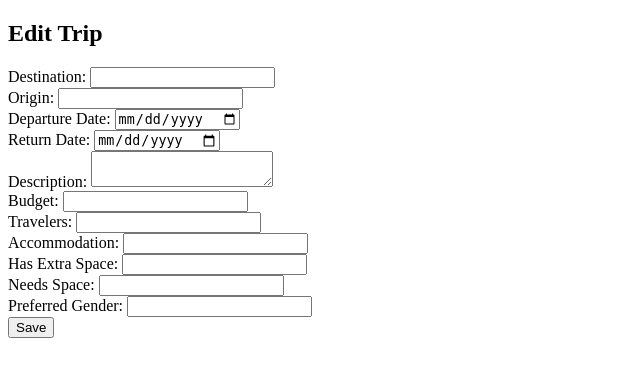
After one commit to Kabi12Blessing/MyTravelPal., a PHP site: page /MyTravelPal/action/edit_trip.php in a window 1280 px wide. The commit adds this page. Shown: the top 377 px of the page, without its empty margins (0-640 px from the left). Run offline with PHP 8.4, Linux system fonts and the light colour scheme; data that the repository does not hold is empty.

Commit message:
modified files

```diff
--- /dev/null
+++ b/action/edit_trip.php
@@ -0,0 +1,73 @@
+<?php
+require '../settings/connection.php'; // Include your database configuration here
+
+if ($_SERVER["REQUEST_METHOD"] == "GET" && isset($_GET['trip_id'])) {
+    $trip_id = $_GET['trip_id'];
+    // Fetch trip details from the database
+    $stmt = $conn->prepare("SELECT * FROM trips WHERE id = :id");
+    $stmt->bindParam(':id', $trip_id, PDO::PARAM_INT);
+    $stmt->execute();
+    $trip = $stmt->fetch();
+}
+
+if ($_SERVER["REQUEST_METHOD"] == "POST" && isset($_POST['trip_id'])) {
+    $trip_id = $_POST['trip_id'];
+    $destination = $_POST['destination'];
+    $origin = $_POST['origin'];
+    $departure_date = $_POST['departure_date'];
+    $return_date = $_POST['return_date'];
+    $description = $_POST['description'];
+    $budget = $_POST['budget'];
+    $travelers = $_POST['travelers'];
+    $accommodation = $_POST['accommodation'];
+    $has_extra_space = $_POST['has_extra_space'];
+    $needs_space = $_POST['needs_space'];
+    $preferred_gender = $_POST['preferred_gender'];
+
+    // Update trip details in the database
+    $stmt = $conn->prepare("UPDATE trips SET destination=:destination, origin=:origin, departure_date=:departure_date, return_date=:return_date, description=:description, budget=:budget, travelers=:travelers, accommodation=:accommodation, has_extra_space=:has_extra_space, needs_space=:needs_space, preferred_gender=:preferred_gender WHERE id=:id");
+    $stmt->bindParam(':destination', $destination);
+    $stmt->bindParam(':origin', $origin);
+    $stmt->bindParam(':departure_date', $departure_date);
+    $stmt->bindParam(':return_date', $return_date);
+    $stmt->bindParam(':description', $description);
+    $stmt->bindParam(':budget', $budget);
+    $stmt->bindParam(':travelers', $travelers);
+    $stmt->bindParam(':accommodation', $accommodation);
+    $stmt->bindParam(':has_extra_space', $has_extra_space);
+    $stmt->bindParam(':needs_space', $needs_space);
+    $stmt->bindParam(':preferred_gender', $preferred_gender);
+    $stmt->bindParam(':id', $trip_id, PDO::PARAM_INT);
+    $stmt->execute();
+
+    header("Location: ../view/pages/upcoming_trips.php");
+    exit();
+}
+?>
+
+<!DOCTYPE html>
+<html lang="en">
+<head>
+    <meta charset="UTF-8">
+    <meta name="viewport" content="width=device-width, initial-scale=1.0">
+    <title>Edit Trip</title>
+</head>
+<body>
+    <h2>Edit Trip</h2>
+    <form action="edit_trip.php" method="post">
+        <input type="hidden" name="trip_id" value="<?= htmlspecialchars($trip['id']) ?>">
+        <label>Destination: <input type="text" name="destination" value="<?= htmlspecialchars($trip['destination']) ?>" required></label><br>
+        <label>Origin: <input type="text" name="origin" value="<?= htmlspecialchars($trip['origin']) ?>" required></label><br>
+        <label>Departure Date: <input type="date" name="departure_date" value="<?= htmlspecialchars($trip['departure_date']) ?>" required></label><br>
+        <label>Return Date: <input type="date" name="return_date" value="<?= htmlspecialchars($trip['return_date']) ?>" required></label><br>
+        <label>Description: <textarea name="description" required><?= htmlspecialchars($trip['description']) ?></textarea></label><br>
+        <label>Budget: <input type="number" name="budget" value="<?= htmlspecialchars($trip['budget']) ?>" required></label><br>
+        <label>Travelers: <input type="number" name="travelers" value="<?= htmlspecialchars($trip['travelers']) ?>" required></label><br>
+        <label>Accommodation: <input type="text" name="accommodation" value="<?= htmlspecialchars($trip['accommodation']) ?>" required></label><br>
+        <label>Has Extra Space: <input type="text" name="has_extra_space" value="<?= htmlspecialchars($trip['has_extra_space']) ?>" required></label><br>
+        <label>Needs Space: <input type="text" name="needs_space" value="<?= htmlspecialchars($trip['needs_space']) ?>" required></label><br>
+        <label>Preferred Gender: <input type="text" name="preferred_gender" value="<?= htmlspecialchars($trip['preferred_gender']) ?>" required></label><br>
+        <button type="submit">Save</button>
+    </form>
+</body>
+</html>
--- a/index.php
+++ b/index.php
@@ -493,7 +493,7 @@
             <h2>TravelPal Login</h2>
         </div>
         <div class="modal-body">
-            <form action="/Travel_Pal/action/login_user_action.php" method="POST">
+            <form action="/MyTravelPal/action/login_user_action.php" method="POST">
                 <input type="email" name="email" placeholder="Email" required>
                 <input type="password" name="password" placeholder="Password" required>
                 <button type="submit">LOGIN</button>
@@ -525,7 +525,7 @@
                 <h2>TravelPal Register</h2>
             </div>
             <div class="modal-body">
-                <form action="/Travel_Pal/action/register_user_action.php" method="POST">
+                <form action="/MyTravelPal/action/register_user_action.php" method="POST">
                     <input type="text" name="username" placeholder="Username" required>
                     <input type="email" name="email" placeholder="Email" required>
                     <input type="password" name="password" placeholder="Password" required>
--- a/settings/core.php
+++ b/settings/core.php
@@ -6,7 +6,7 @@ session_start();
 require 'connection.php';
 
 // Define some global constants
-define('BASE_URL', 'http://localhost/TRAVELPAL/');
+define('BASE_URL', 'http://localhost/MyTravelPal/');
 
 // Function to sanitize user input
 function sanitize($data) {
--- a/view/pages/HomePage.php
+++ b/view/pages/HomePage.php
@@ -346,7 +346,7 @@ session_start();
                 <div class="username" onclick="toggleDropdown()">Welcome, <?php echo htmlspecialchars($_SESSION['username']); ?></div>
                 <div class="dropdown">
                     <a href="dashboard.php">Dashboard</a>
-                    <a href="/Travel_Pal/action/logout.php">Log Out</a>
+                    <a href="/MyTravelPal/action/logout.php">Log Out</a>
                 </div>
             </div>
         <?php else: ?>
```
Also changed, not shown: action/delete_trip.php (added, +14 -0 lines), action/login_user_action.php (+10 -9 lines), action/register_user_action.php (+22 -27 lines), login/login_view.php (+31 -8 lines), login/register_view.php (+23 -10 lines), view/pages/Dashboard.php (+10 -8 lines), view/pages/trip_details.php (+9 -2 lines), view/pages/view_travelers.php (+14 -2 lines), uploads/profile_pictures/17.png (added).
